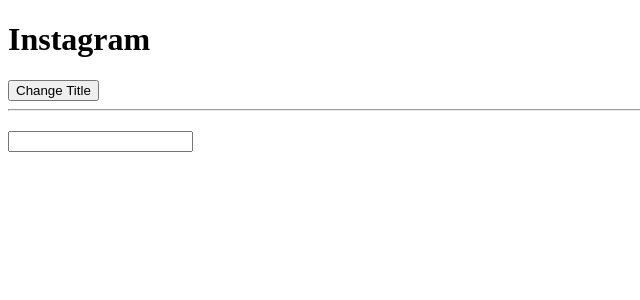
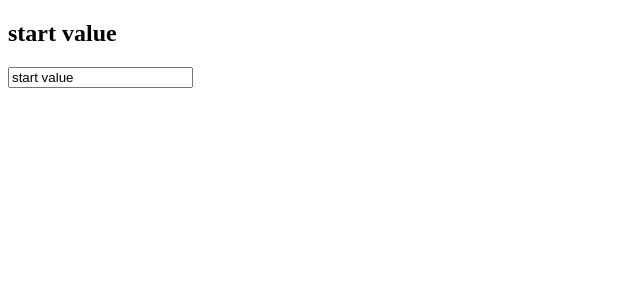
Before and after one commit to Paskinho/instagram, an Angular app: page / in a window 1280 px wide. Shown: the top 300 px of the page, without its empty margins (0-640 px from the left). Built offline with nearby package versions, Linux system fonts and the light colour scheme.

Commit message:
Some refactoring with two-way binding

```diff
--- a/package.json
+++ b/package.json
@@ -36,6 +36,8 @@
     "@typescript-eslint/eslint-plugin": "5.62.0",
     "@typescript-eslint/parser": "5.62.0",
     "eslint": "^8.44.0",
+    "eslint-config-prettier": "^8.8.0",
+    "eslint-plugin-prettier": "^5.0.0",
     "jasmine-core": "~4.6.0",
     "karma": "~6.4.0",
     "karma-chrome-launcher": "~3.2.0",
@@ -43,6 +45,7 @@
     "karma-jasmine": "~5.1.0",
     "karma-jasmine-html-reporter": "~2.1.0",
     "prettier": "^3.0.0",
+    "prettier-eslint": "^15.0.1",
     "schematics-scss-migrate": "^2.3.17",
     "typescript": "~5.1.3"
   }
--- a/src/app/app.component.html
+++ b/src/app/app.component.html
@@ -1,5 +1,2 @@
-<h1>{{appTitle}}</h1>
-<button (click)="changeTitleHandler()">Change Title</button>
-<hr/>
 <h2>{{text}}</h2>
-<input type="text" (keyup.enter)="changeTextHandler($event)">
+<input type="text" [(ngModel)]="text"/>
--- a/src/app/app.component.ts
+++ b/src/app/app.component.ts
@@ -13,13 +13,5 @@
 })
 export class AppComponent {
   appTitle = 'Instagram'
-  text = ''
-
-  changeTitleHandler() {
-    this.appTitle = 'it-incubator'
-  }
-
-  changeTextHandler(event: Event) {
-    this.text=(event.currentTarget as HTMLInputElement).value
-  }
+  text = 'start value'
 }
--- a/src/app/app.module.ts
+++ b/src/app/app.module.ts
@@ -2,13 +2,15 @@
 import { BrowserModule } from '@angular/platform-browser';
 
 import { AppComponent } from './app.component';
+import {FormsModule} from "@angular/forms";
 
 @NgModule({
   declarations: [
     AppComponent
   ],
   imports: [
-    BrowserModule
+    BrowserModule,
+    FormsModule
   ],
   providers: [],
   bootstrap: [AppComponent]
```
